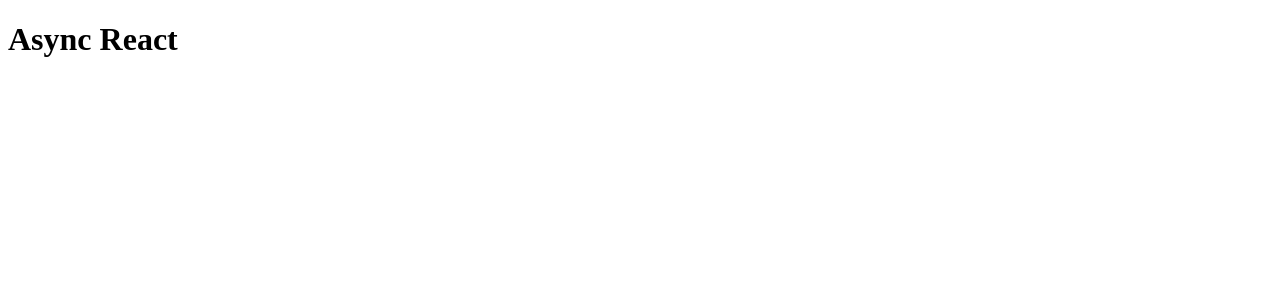
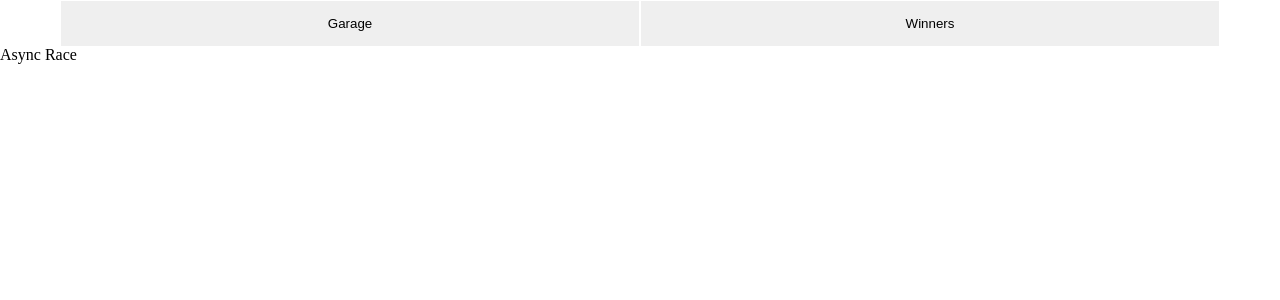
Before and after one commit to solidados/async-race, a React (Vite) app: page / in a window 1280 px wide. Shown: the top 300 px of the page. Built offline with nearby package versions, Linux system fonts and the light colour scheme.

Commit message:
feat: create ui-components, Header component; add reset styles

```diff
--- a/src/App.tsx
+++ b/src/App.tsx
@@ -1,5 +1,12 @@
+import Header from './components/header/Header.tsx';
+
 function App() {
-  return <h1>Async React</h1>;
+  return (
+    <>
+      <Header />
+      <h1>Async Race</h1>
+    </>
+  );
 }
 
 export default App;
--- /dev/null
+++ b/src/components/header/Header.tsx
@@ -0,0 +1,13 @@
+import Button from '../../ui/buttons/Button.tsx';
+import './styles.scss';
+
+const Header = () => (
+  <header className="header">
+    <div className="container">
+      <Button className={'header-button'} text={'Garage'} />
+      <Button className={'header-button'} text={'Winners'} />
+    </div>
+  </header>
+);
+
+export default Header;
--- /dev/null
+++ b/src/components/header/styles.scss
@@ -0,0 +1,13 @@
+.header {
+  width: 100%;
+
+  & .container {
+    display: flex;
+    justify-content: center;
+  }
+  &-button {
+    width: 100%;
+    padding: 15px;
+    border: 1px solid white;
+  }
+}
--- /dev/null
+++ b/src/main.scss
@@ -0,0 +1,5 @@
+.container {
+  max-width: 1200px;
+  padding: 0 20px;
+  margin: 0 auto;
+}
--- a/src/main.tsx
+++ b/src/main.tsx
@@ -2,6 +2,8 @@ import React from 'react';
 import ReactDOM from 'react-dom/client';
 
 import App from './App.tsx';
+import './main.scss';
+import './reset.scss';
 
 ReactDOM.createRoot(document.getElementById('root')!).render(
   <React.StrictMode>
--- /dev/null
+++ b/src/reset.scss
@@ -0,0 +1,68 @@
+* {
+  padding: 0;
+  margin: 0;
+  border: 0;
+}
+*,
+*::before,
+*::after {
+  box-sizing: border-box;
+}
+:focus,
+:active {
+  outline: none;
+}
+a:focus,
+a:active {
+  outline: none;
+}
+nav,
+header,
+footer,
+aside {
+  display: block;
+}
+html,
+body {
+  height: 100%;
+  width: 100%;
+  font-size: 100%;
+  line-height: 1;
+}
+input,
+button,
+textarea {
+  display: block;
+}
+input::-ms-clear {
+  display: none;
+}
+button {
+  cursor: pointer;
+}
+button::-moz-focus-inner {
+  padding: 0;
+  border: 0;
+}
+a,
+a:visited {
+  text-decoration: none;
+}
+a:hover {
+  text-decoration: none;
+}
+ul li {
+  list-style-type: none;
+}
+img {
+  vertical-align: top;
+}
+h1,
+h2,
+h3,
+h4,
+h5,
+h6 {
+  font-size: inherit;
+  font-weight: normal;
+}
--- /dev/null
+++ b/src/ui/buttons/Button.tsx
@@ -0,0 +1,14 @@
+import { FC } from 'react';
+
+type ButtonProps = {
+  className: string;
+  // onClick: () => void;
+  text: string;
+};
+
+const Button: FC<ButtonProps> = (props) => (
+  // <button onClick={props.onClick}>{props.text}</button>
+  <button className={props.className}>{props.text}</button>
+);
+
+export default Button;
```
